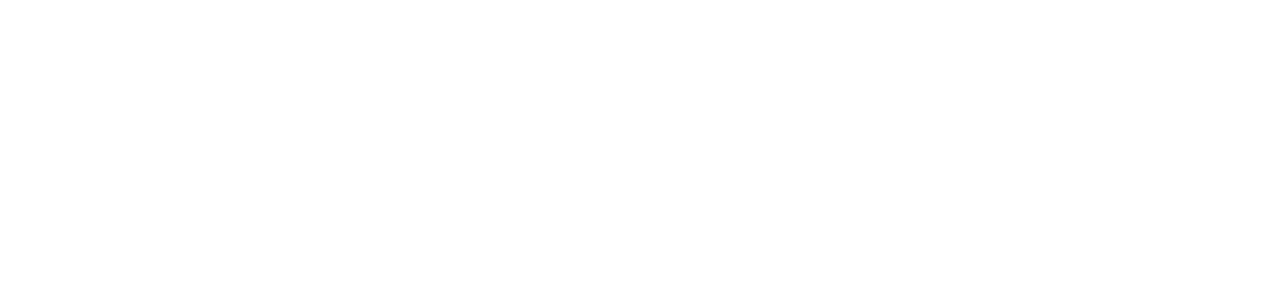
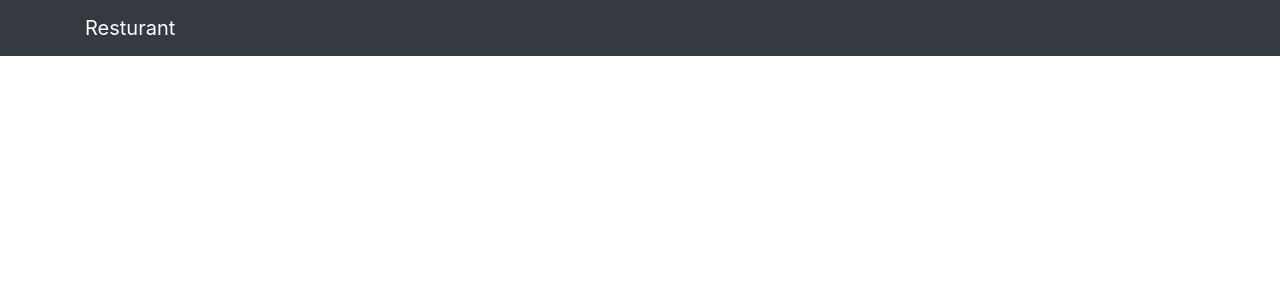
Before and after one commit to shayedashraf/resturant, a React (Create React App) app: page / in a window 1280 px wide. Shown: the top 300 px of the page. Built offline with nearby package versions, Linux system fonts and the light colour scheme.

Commit message:
Navigation bar using react strap

```diff
--- a/package.json
+++ b/package.json
@@ -12,7 +12,7 @@
     "react-dom": "^17.0.2",
     "react-popper": "^2.2.3",
     "react-scripts": "4.0.3",
-    "reactstrap": "^8.5.1",
+    "reactstrap": "^8.9.0",
     "web-vitals": "^1.1.2"
   },
   "scripts": {
--- a/src/App.js
+++ b/src/App.js
@@ -1,11 +1,14 @@
 
 import './App.css';
-import MainComponents from './components/MainComponents'
+import MainComponents from './components/MainComponents';
+import React from 'react';
+
 
 function App() {
   return (
     <div className="App">
       <MainComponents />
+
     </div>
   );
 }
--- a/src/components/header/Header.js
+++ b/src/components/header/Header.js
@@ -1,7 +1,9 @@
 import react from 'react';
+import Navigation from './Navigation';
 const Header = () => {
     return (
         <div className="App">
+            <Navigation />
 
         </div>
 
--- /dev/null
+++ b/src/components/header/Navigation.js
@@ -0,0 +1,23 @@
+import React from 'react';
+import { Navbar, NavbarBrand } from 'reactstrap';
+
+const Navigation = () => {
+    return (
+
+
+        <Navbar dark color="dark">
+
+            <div className="container">
+                <NavbarBrand href="/">Resturant</NavbarBrand>
+            </div>
+
+
+
+        </Navbar>
+
+
+
+
+    );
+}
+export default Navigation;
--- a/src/index.js
+++ b/src/index.js
@@ -5,9 +5,11 @@
 import reportWebVitals from './reportWebVitals';
 import 'bootstrap/dist/css/bootstrap.min.css';
 
+
 ReactDOM.render(
   <React.StrictMode>
     <App />
+
   </React.StrictMode>,
   document.getElementById('root')
 );
```
Also changed, not shown: 1 other file (tests, documents, lock files or other folders).
